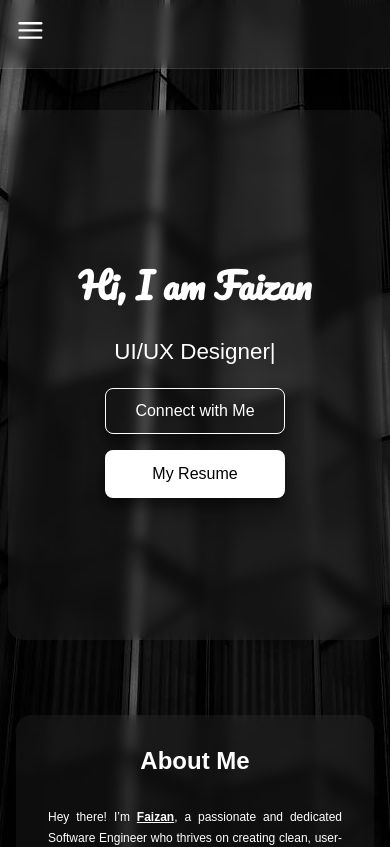
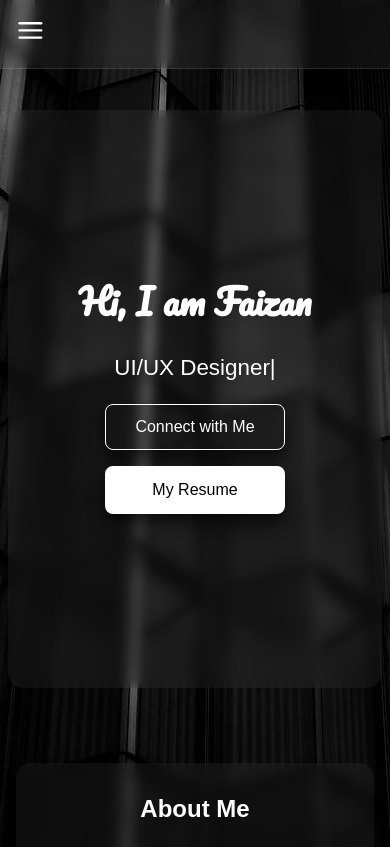
Before and after one commit to Faizan12th/portfolio, a React (Vite) app in the folder faizankhurshid/: page / in a window 390 px wide. Shown: the top 847 px of the page. Built offline with nearby package versions, Linux system fonts and the light colour scheme.

Commit message:
new commit

```diff
--- a/faizankhurshid/src/components/Hero/Hero.css
+++ b/faizankhurshid/src/components/Hero/Hero.css
@@ -157,7 +157,7 @@
 @media (max-width: 768px) {
   .hero {
     flex-direction: column;
-    padding: 9rem 1rem 3rem;
+    padding: 10rem 1rem 5rem;
     text-align: center;
     min-height: 40vh;
     margin-left: 0.5rem;
```
